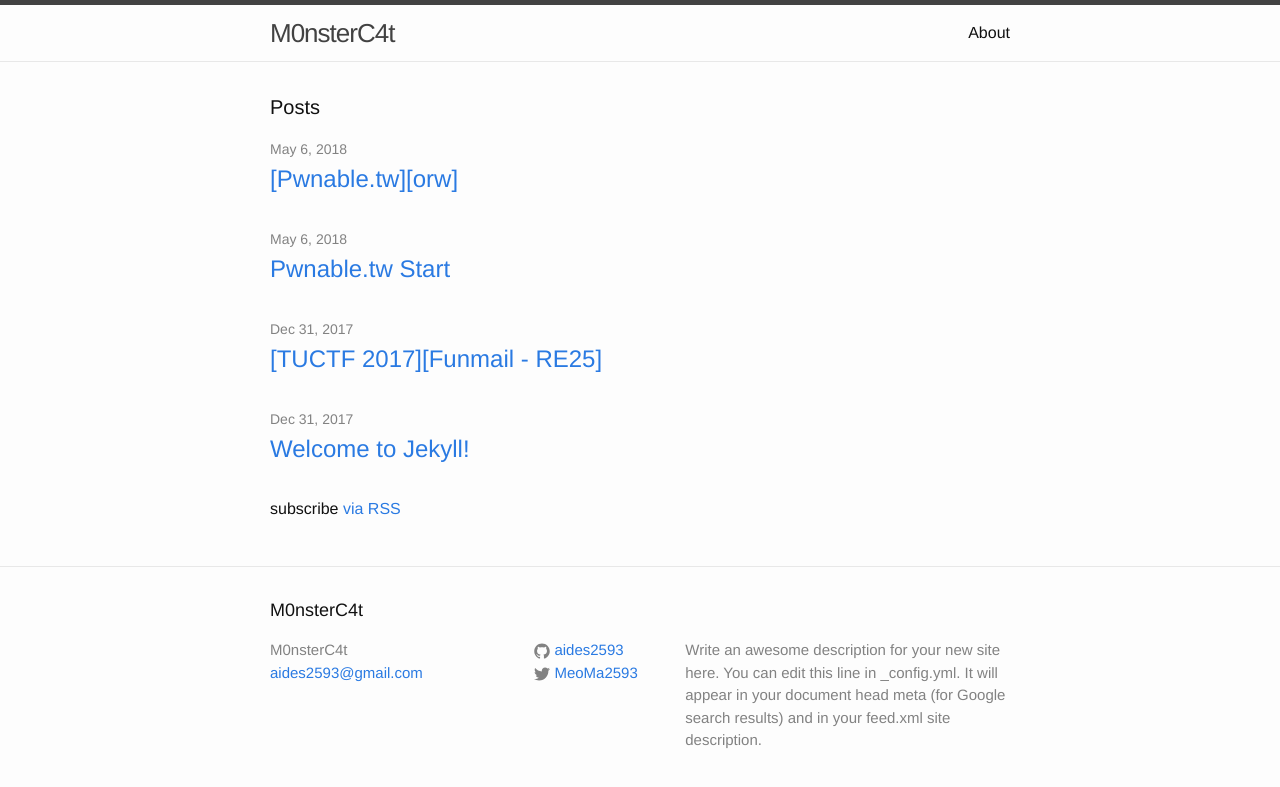
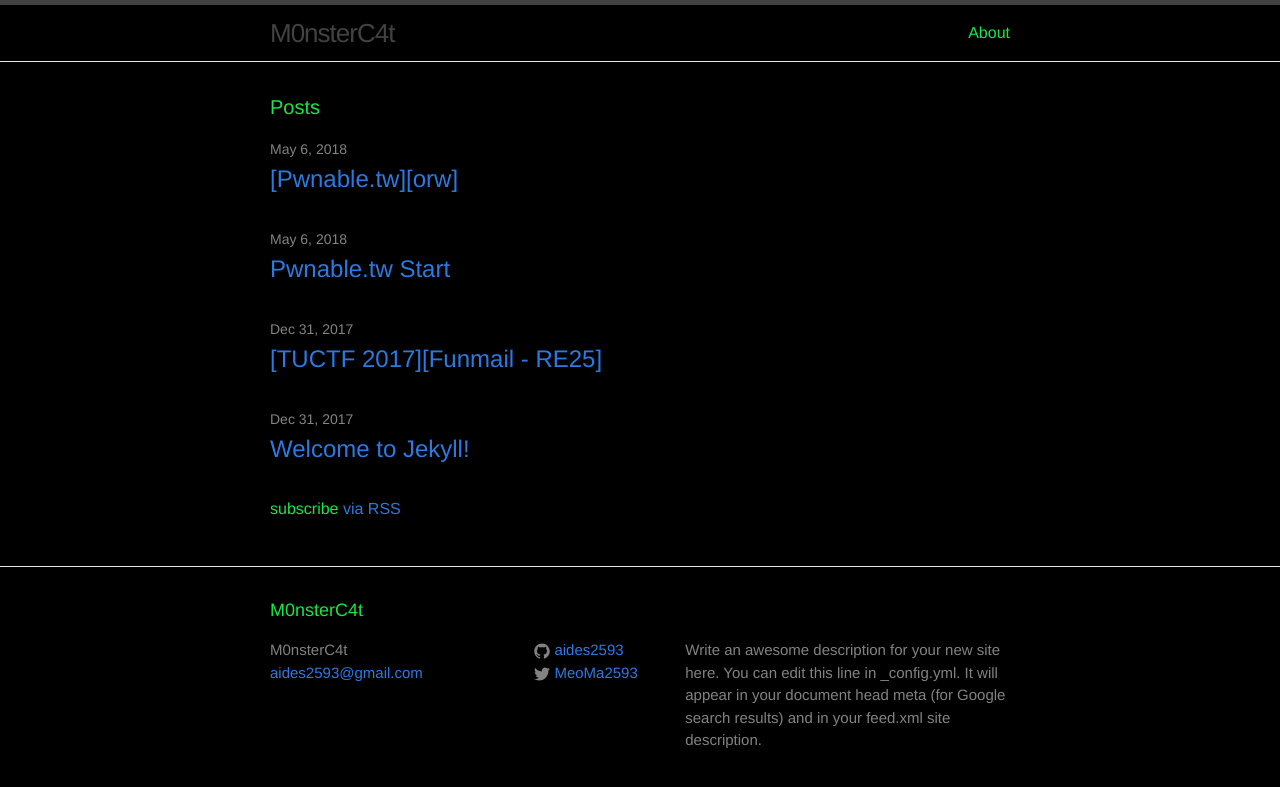
Before and after one commit to Aides2593/aides2593.github.io, a Jekyll site: the page built from index.html, in a window 1280 px wide. Shown: the top 787 px of the page. Built offline with Jekyll 4.4.1, drawn with Linux system fonts in a browser that asks for light colours.

Commit message:
modify text color and bg color

```diff
--- a/css/main.scss
+++ b/css/main.scss
@@ -14,8 +14,8 @@ $base-line-height: 1.5;
 
 $spacing-unit:     30px;
 
-$text-color:       #111;
-$background-color: #fdfdfd;
+$text-color:       rgb(22, 231, 67);
+$background-color: #000000;
 $brand-color:      #2a7ae2;
 
 $grey-color:       #828282;
```
